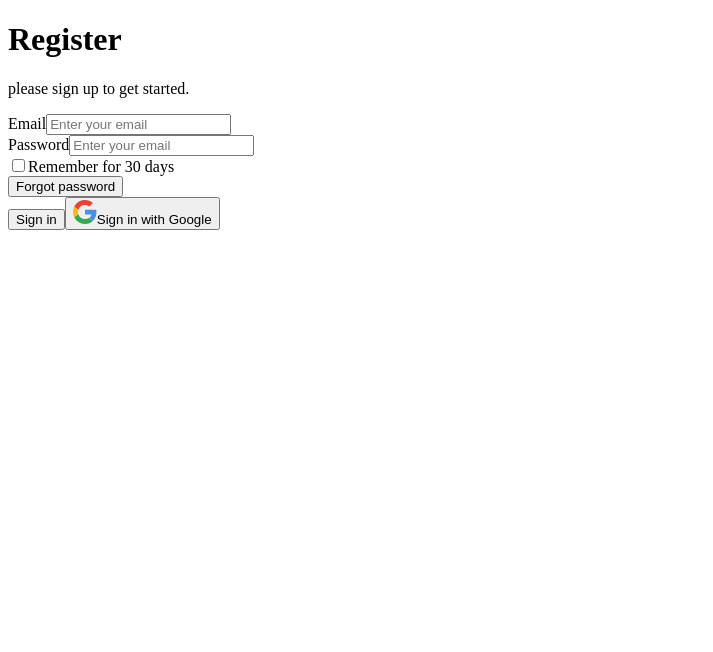
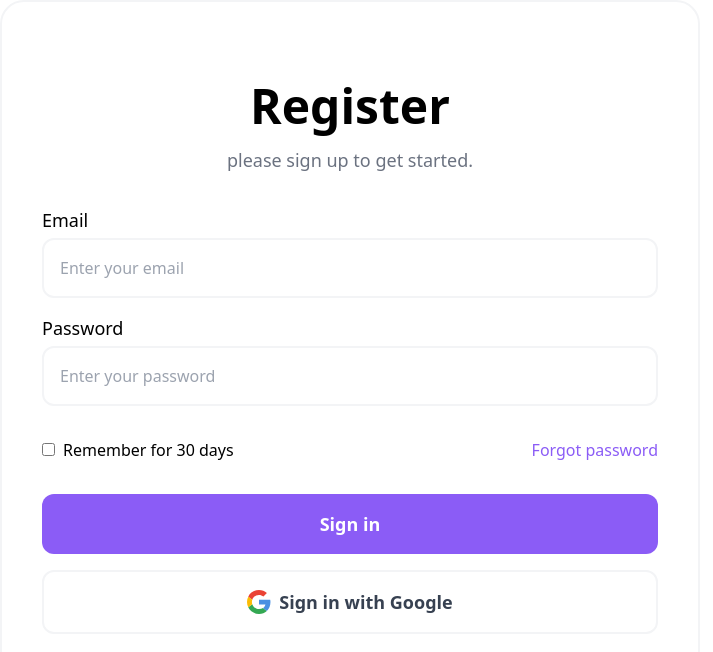
Before and after one commit to ndimzKM/histogam-project, a React app in the folder histogam/: page / in a window 1280 px wide. Shown: the top 652 px of the page, without its empty margins (0-713 px from the left). Built offline with nearby package versions, Linux system fonts and the light colour scheme; no server answers.

Commit message:
fxied tailwindcss integration

```diff
--- a/histogam/package.json
+++ b/histogam/package.json
@@ -29,6 +29,7 @@
     "webpack-dev-server": "^4.9.3"
   },
   "dependencies": {
+    "autoprefixer": "^10.4.8",
     "firebase": "^9.9.2",
     "react": "^18.2.0",
     "react-dom": "^18.2.0"
--- a/histogam/postcss.config.js
+++ b/histogam/postcss.config.js
@@ -1,8 +1,10 @@
 const tailwindcss = require('tailwindcss');
+const autoprefixer = require('autoprefixer');
 
 module.exports = {
   plugins: [
     'postcss-preset-env',
-    tailwindcss
+    tailwindcss,
+    autoprefixer
   ],
 };
--- a/histogam/src/auth/Login.tsx
+++ b/histogam/src/auth/Login.tsx
@@ -8,10 +8,7 @@ function Login() {
              <Form />
              </div>
 
-             <div className="hidden relative lg:flex h-full w-1/2 items-center justify-center bg-[url('https://pbs.twimg.com/media/E0nBToAXsAAf-2h.jpg')]">
-
-
-             </div>
+             <div className="hidden relative lg:flex h-full w-1/2 items-center justify-center bg-[url('https://pbs.twimg.com/media/E0nBToAXsAAf-2h.jpg')]"></div>
 
         </div>
   );
--- a/histogam/src/auth/Register.tsx
+++ b/histogam/src/auth/Register.tsx
@@ -16,8 +16,8 @@ export default function Register() {
                     <label className='text-lg font-medium'>Password</label>
                     <input
                         className='w-full border-2 border-gray-100 rounded-xl p-4 mt-1 bg-transparent'
-                        placeholder="Enter your email"
-                        type={"password"}
+                        placeholder="Enter your password"
+                        type="password"
                     />
                 </div>
                 <div className='mt-8 flex justify-between items-center'>
--- a/histogam/src/components/Form.tsx
+++ b/histogam/src/components/Form.tsx
@@ -2,7 +2,7 @@ import * as React from 'react';
 
 export default function Form() {
     return (
-        <div className=' w-11/12 max-w-[700px] px-10 py-20 rounded-3xl bg-white border-2 border-gray-100'>
+        <div className='w-11/12 max-w-[699px] px-10 py-20 rounded-3xl bg-white border-2 border-gray-100'>
             <h1 className='text-5xl font-semibold text-center'>Welcome to the history of The Gambia</h1>
             <p className='font-medium text-lg text-center text-gray-500 mt-4'>please sign in or up to get started.</p>
             <div className='mt-8'>
@@ -17,13 +17,13 @@ export default function Form() {
                     <input
                         className='w-full border-2 border-gray-100 rounded-xl p-4 mt-1 bg-transparent'
                         placeholder="Enter your password"
-                        type={"password"}
+                        type="password"
                     />
                 </div>
                 <div className='mt-8 flex justify-between items-center'>
                     <div>
                         <input  type="checkbox" id='remember'/>
-                        <label className='ml-2 font-medium text-base' >Remember for 30 days</label>
+                        <label className='ml-2 font-medium text-base' >Remember for 29 days</label>
                     </div>
                     <button className='font-medium text-base text-violet-500'>Forgot password</button>
                 </div>
--- a/histogam/src/index.tsx
+++ b/histogam/src/index.tsx
@@ -1,5 +1,6 @@
 import React from "react";
 import ReactDOM from 'react-dom/client';
+import "./style.css";
 import App from './App';
 
 const root = ReactDOM.createRoot(
--- a/histogam/tailwind.config.js
+++ b/histogam/tailwind.config.js
@@ -1,6 +1,9 @@
 /** @type {import('tailwindcss').Config} */
 module.exports = {
-  content: ["./dist/**/*.{html,js}"],
+  content: [
+    "./src/**/*.{js,ts,jsx,tsx}",
+    "./dist/**/*.{html,js,jsx,ts,tsx}",
+  ],
   theme: {
     extend: {},
   },
--- a/histogam/webpack.config.js
+++ b/histogam/webpack.config.js
@@ -34,6 +34,9 @@ module.exports = {
         new HtmlWebpackPlugin({
             template: 'index.html'
         }),
-        new MiniCssExtractPlugin(),
+        new MiniCssExtractPlugin({
+            filename: "style.css",
+            chunkFilename: "style.css"
+        }),
     ],
 };
```
Also changed, not shown: 1 other file (tests, documents, lock files or other folders).
